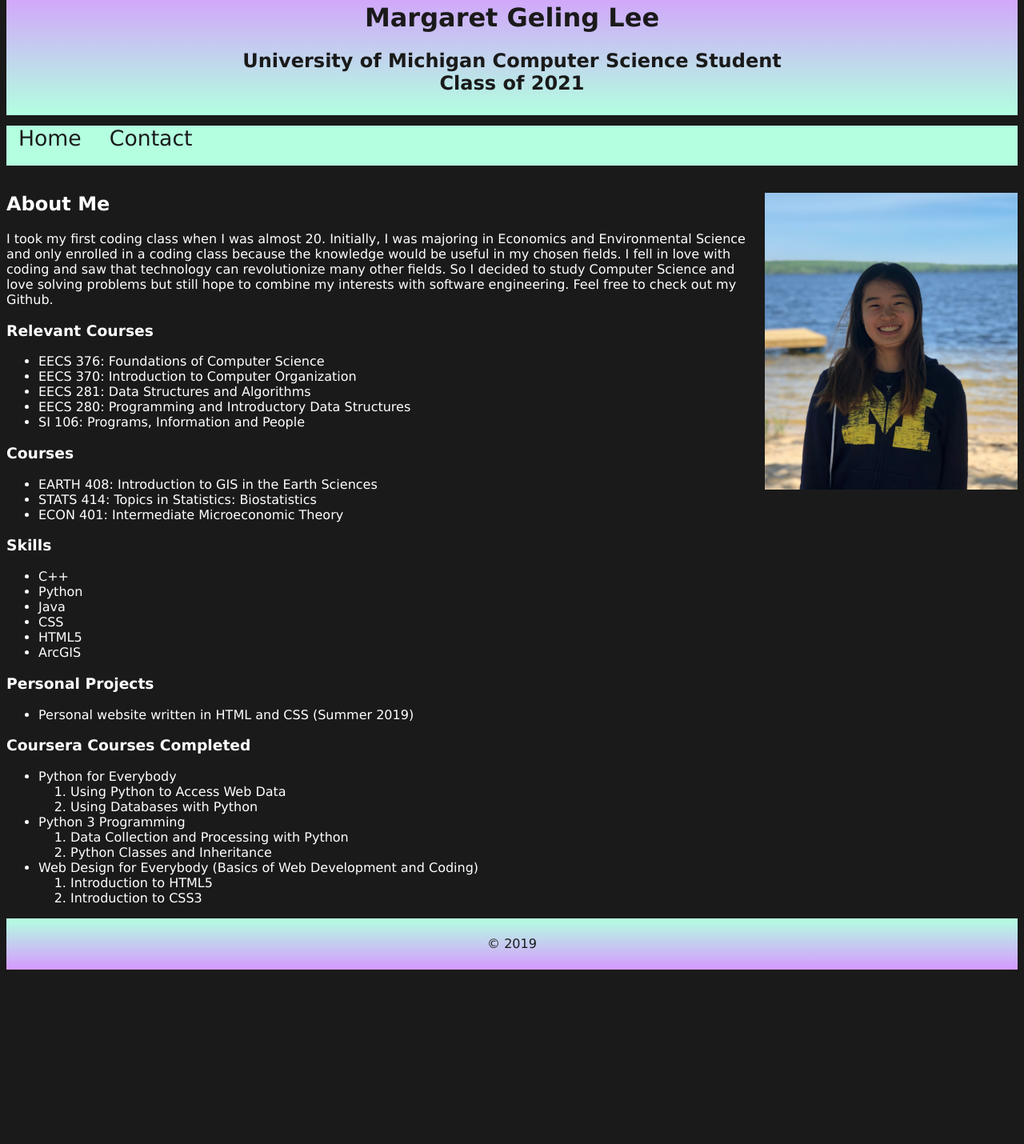
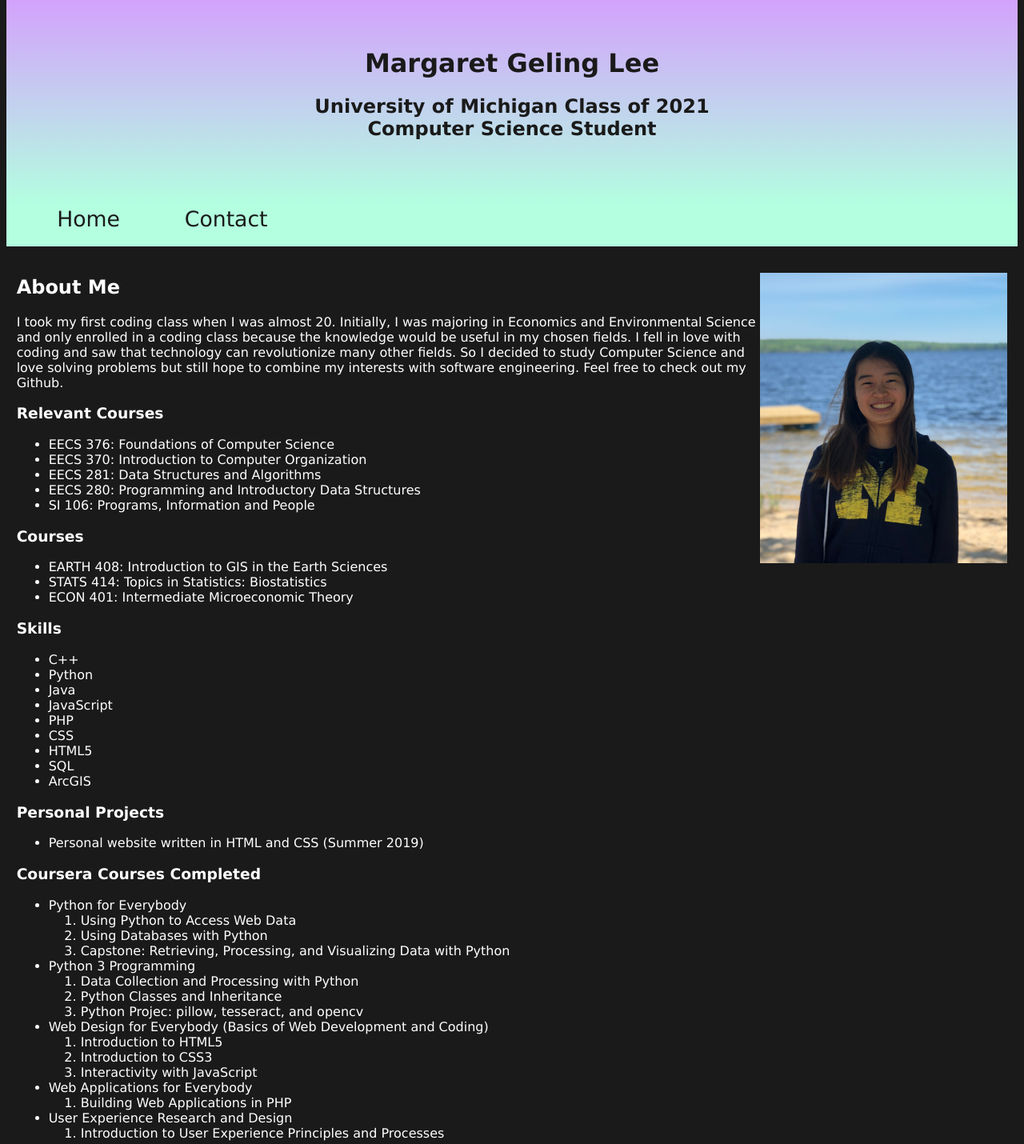
Before and after one commit to margglee/Personal-website, a plain HTML site: page index.html in a window 1280 px wide. Shown: the part 33-1463 px from the top of the page at 80% size. Before the commit the page ends 1253 px from the top, so only its background shows below. Drawn offline with Linux system fonts and the light colour scheme.

Commit message:
Added new certs to index

```diff
--- /dev/null
+++ b/css/contactstylesheet.css
@@ -0,0 +1,4 @@
+main{
+  text-align: center;
+  padding: 5%;
+}
--- a/css/stylesheet.css
+++ b/css/stylesheet.css
@@ -3,12 +3,12 @@ body{
   color: #ffffff;
   font-family: Verdana, Arial;
 }
+
 header{
   background: #d699ff;
   color: #1a1a1a;
   text-align: center;
-  padding: .5%;
-  margin-bottom: 1%;
+  padding: 5%;
   background: -moz-linear-gradient(top, #d699ff 0%, #b3ffe0 100%);
   background: -webkit-linear-gradient(#d699ff 0%, #b3ffe0 100%);
   background: -o-linear-gradient(#d699ff 0%, #b3ffe0 100%);
@@ -29,6 +29,16 @@ footer{
   font-family: Verdana, Arial;
 }
 
+a{
+  font-size: 30pt;
+  color:  #ffffff;
+  padding: 1%;
+}
+
+a:visited{
+  color: #d699ff;
+}
+
 nav{
   box-sizing: border-box;
   color: #1a1a1a;
@@ -37,29 +47,24 @@ nav{
   height: 20%;
   min-height: 50px;
   min-width: 100%;
-  margin-bottom: 10px;
+  #margin-bottom: 10px;
   overflow: auto;
 }
 
+
 nav a{
   text-decoration: none;
-  padding: 15px;
-  padding-top: 10%;
+  text-align: center;
+  padding: 5% 1% 1% 5%;
   color: #1a1a1a;
+  font-size: 20pt;
 }
 
-a{
-  font-size: 20pt;
-  color:  #ffffff;
-}
 
 nav a:visited{
   color: #d699ff;
 }
 
-a:visited{
-  color: #d699ff;
-}
 
 img{
   width: 25%;
@@ -72,3 +77,7 @@ li.sub{
   color: #ffffff;
   font-family: Verdana, Arial;
 }
+
+main{
+  padding: 1%;
+}
--- a/index.html
+++ b/index.html
@@ -3,6 +3,10 @@
 <html lang="en">
 <head>
   <meta charset="UTF-8"/>
+  <meta name="description" content="Personal Website of Margaret Geling Lee">
+  <meta name="author" content="Margaret Geling Lee">
+  <meta name="keywords" content="programming, computer science, student, University of Michigan, software engineering, code,
+  resume, C++, python, java, SQL, git, javascript, UX">
   <title>Margaret Geling Lee's Website</title>
   <link rel="stylesheet" href="css/stylesheet.css">
   <!-- Link to Font Awesome-->
@@ -12,7 +16,7 @@
 <body>
   <header>
     <h1>Margaret Geling Lee</h1>
-    <h2>University of Michigan Computer Science Student<br>Class of 2021</h2>
+    <h2>University of Michigan Class of 2021<br>Computer Science Student</h2>
   </header>
   <nav>
     <a href="index.html">Home</a>
@@ -48,8 +52,11 @@
     <li>C++</li>
     <li>Python</li>
     <li>Java</li>
+    <li>JavaScript</li>
+    <li>PHP</li>
     <li>CSS</li>
     <li>HTML5</li>
+    <li>SQL</li>
     <li>ArcGIS</li>
   </ul>
 
@@ -65,20 +72,35 @@
       <ol>
         <li>Using Python to Access Web Data</li>
         <li>Using Databases with Python</li>
+        <li>Capstone: Retrieving, Processing, and Visualizing Data with Python</li>
       </ol>
     </li>
     <li>Python 3 Programming</li>
-    <li = class = 'sub'>
+    <li class = 'sub'>
       <ol>
         <li>Data Collection and Processing with Python</li>
         <li>Python Classes and Inheritance</li>
+        <li>Python Projec: pillow, tesseract, and opencv</li>
       </ol>
     </li>
     <li>Web Design for Everybody (Basics of Web Development and Coding)</li>
-    <li = class = 'sub'>
+    <li class = 'sub'>
       <ol>
         <li>Introduction to HTML5</li>
         <li>Introduction to CSS3</li>
+        <li>Interactivity with JavaScript</li>
+      </ol>
+    </li>
+    <li>Web Applications for Everybody</li>
+    <li class = 'sub'>
+      <ol>
+        <li>Building Web Applications in PHP</li>
+      </ol>
+    </li>
+    <li>User Experience Research and Design</li>
+    <li class = 'sub'>
+      <ol>
+        <li>Introduction to User Experience Principles and Processes</li>
       </ol>
     </li>
   </ul>
```
Also changed, not shown: contact.html (+5 -6 lines).
